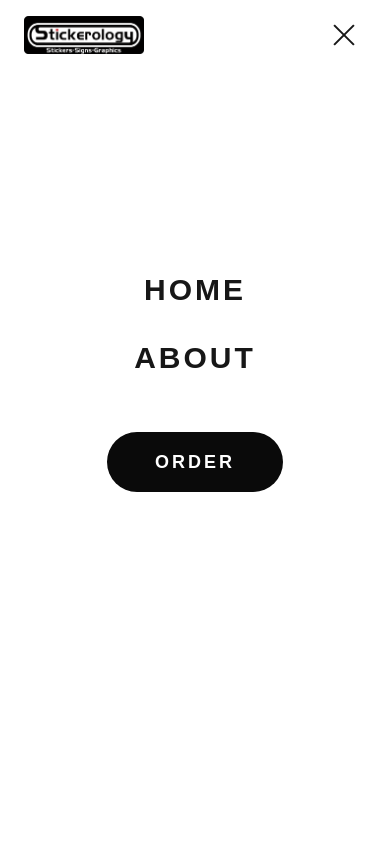
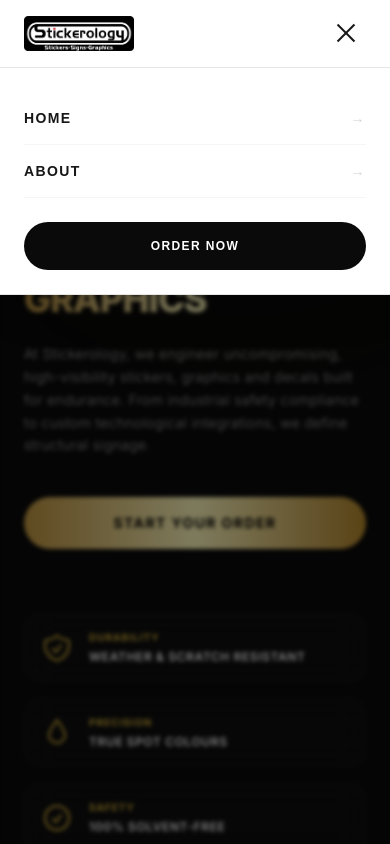
Before and after one commit to cleanwebsitesuk/stickerology, a Next.js app: page / in a window 390 px wide. Both pictures are taken after a click on the button "Toggle Menu". Shown: the top 844 px of the page. Built offline with nearby package versions, Linux system fonts and the light colour scheme.

Commit message:
Update site-header.tsx

```diff
--- a/components/site-header.tsx
+++ b/components/site-header.tsx
@@ -14,12 +14,18 @@ export default function SiteHeader() {
     } else {
       document.body.style.overflow = "unset";
     }
+
+    // Cleanup on unmount to ensure scrolling is restored
+    return () => {
+      document.body.style.overflow = "unset";
+    };
   }, [isMobileMenuOpen]);
 
   return (
-    <header className="sticky top-0 z-50 w-full border-b border-neutral-200 bg-white">
-      {/* Top Navigation Bar */}
-      <div className="relative z-50 mx-auto flex max-w-7xl items-center justify-between bg-white px-6 py-4 lg:px-8">
+    <>
+      <header className="sticky top-0 z-50 w-full">
+        {/* Top Navigation Bar - Solid White, highest z-index so the menu slides *under* it */}
+        <div className="relative z-50 mx-auto flex max-w-7xl items-center justify-between border-b border-neutral-200 bg-white px-6 py-4 lg:px-8">
 
           {/* Logo */}
           <Link href="/" className="flex items-center group" onClick={() => setIsMobileMenuOpen(false)}>
@@ -28,7 +34,7 @@ export default function SiteHeader() {
               alt="Stickerology"
               width={160}
               height={50}
-            className="h-auto w-[120px] md:w-[140px] object-contain transition-transform duration-300 group-hover:scale-105"
+              className="h-auto w-[110px] sm:w-[120px] md:w-[140px] object-contain transition-transform duration-300 group-hover:scale-105"
             />
           </Link>
 
@@ -54,42 +60,54 @@ export default function SiteHeader() {
             onClick={() => setIsMobileMenuOpen(!isMobileMenuOpen)}
             aria-label="Toggle Menu"
           >
-          <span className={`block h-[2px] bg-neutral-900 transition-all duration-300 ${isMobileMenuOpen ? "w-7 translate-y-[8px] rotate-45" : "w-8"}`} />
+            <span className={`block h-[2px] bg-neutral-900 transition-all duration-300 ${isMobileMenuOpen ? "w-6 translate-y-[8px] rotate-45" : "w-8"}`} />
             <span className={`block h-[2px] bg-neutral-900 transition-all duration-300 ${isMobileMenuOpen ? "w-0 opacity-0" : "w-6"}`} />
-          <span className={`block h-[2px] bg-neutral-900 transition-all duration-300 ${isMobileMenuOpen ? "w-7 -translate-y-[8px] -rotate-45" : "w-4"}`} />
+            <span className={`block h-[2px] bg-neutral-900 transition-all duration-300 ${isMobileMenuOpen ? "w-6 -translate-y-[8px] -rotate-45" : "w-4"}`} />
           </button>
         </div>
 
-      {/* Mobile Menu Overlay (Bulletproof solid background) */}
+        {/* Mobile Dropdown Panel */}
         <div
-        className={`fixed inset-0 z-40 bg-white transition-all duration-300 ease-in-out md:hidden ${
-          isMobileMenuOpen ? "opacity-100 visible" : "opacity-0 invisible pointer-events-none"
+          className={`absolute left-0 top-full z-40 w-full border-b border-neutral-200 bg-white px-6 py-6 transition-all duration-300 ease-in-out md:hidden ${
+            isMobileMenuOpen ? "translate-y-0 opacity-100 visible shadow-[0_15px_40px_rgba(0,0,0,0.1)]" : "-translate-y-4 opacity-0 invisible pointer-events-none"
           }`}
         >
-        <nav className="flex h-[100dvh] flex-col items-center justify-center gap-8 pb-20 text-3xl font-black uppercase tracking-widest text-neutral-900">
+          <nav className="flex flex-col text-sm font-bold uppercase tracking-widest text-neutral-900">
             <Link
               href="/"
-            className="transition-colors hover:text-[#BC2229]"
+              className="flex w-full justify-between border-b border-neutral-100 py-4 transition-colors hover:text-[#BC2229]"
               onClick={() => setIsMobileMenuOpen(false)}
             >
               Home
+              <span className="text-neutral-300">→</span>
             </Link>
             <Link
               href="/about"
-            className="transition-colors hover:text-[#BC2229]"
+              className="flex w-full justify-between border-b border-neutral-100 py-4 transition-colors hover:text-[#BC2229]"
               onClick={() => setIsMobileMenuOpen(false)}
             >
               About
+              <span className="text-neutral-300">→</span>
             </Link>
             <Link
               href="/contact"
-            className="mt-6 rounded-full bg-neutral-950 px-12 py-4 text-lg font-bold text-white transition-all hover:bg-[#BC2229]"
+              className="mt-6 flex w-full items-center justify-center rounded-full bg-neutral-950 py-4 text-xs text-white transition-all hover:bg-[#BC2229] hover:shadow-lg"
               onClick={() => setIsMobileMenuOpen(false)}
             >
-            Order
+              Order Now
             </Link>
           </nav>
         </div>
       </header>
+
+      {/* Page Darken Overlay (Click to close) */}
+      <div
+        className={`fixed inset-0 z-30 bg-black/50 backdrop-blur-[2px] transition-opacity duration-300 ease-in-out md:hidden ${
+          isMobileMenuOpen ? "opacity-100 visible pointer-events-auto" : "opacity-0 invisible pointer-events-none"
+        }`}
+        onClick={() => setIsMobileMenuOpen(false)}
+        aria-hidden="true"
+      />
+    </>
   );
 }
```
Lines whose indentation alone changed are shown as unchanged.
